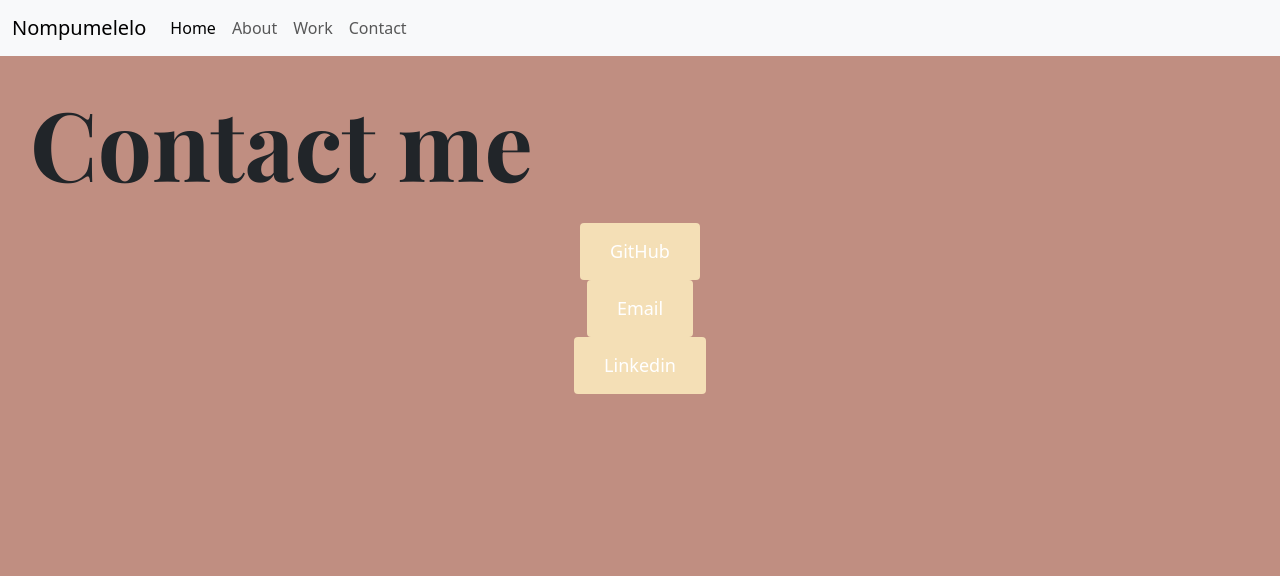
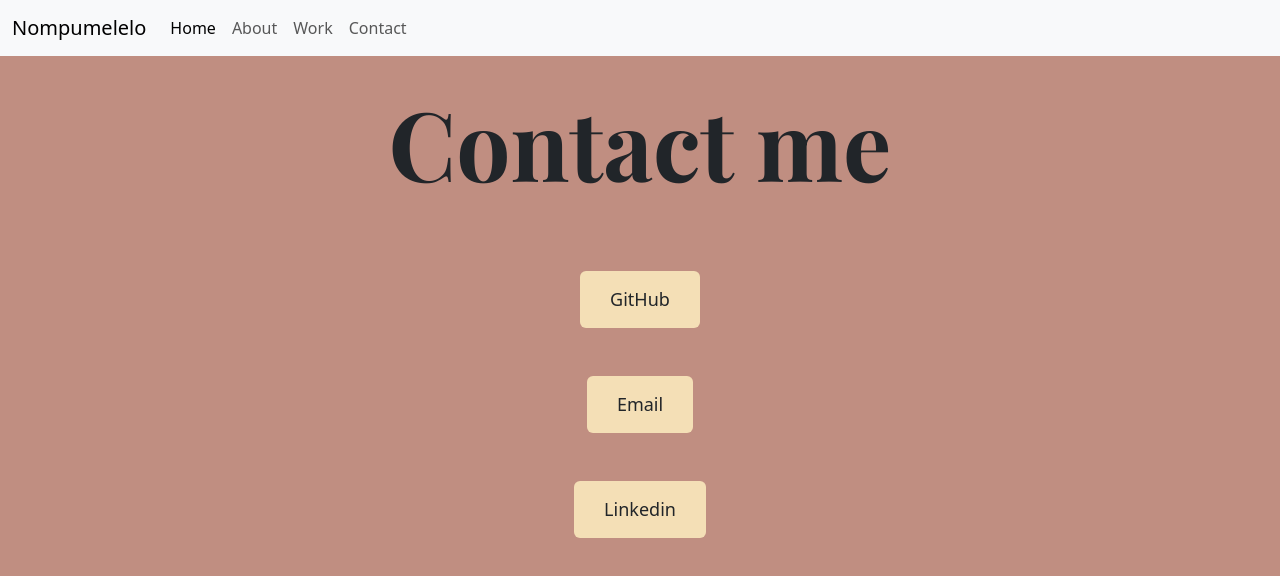
Before and after one commit to Nompumelelo1g/nompumelelo_personal_portfolio, a plain HTML site: page contact.html in a window 1280 px wide. Drawn offline with nearby package versions, Linux system fonts and the light colour scheme.

Commit message:
contact page done

```diff
--- a/contact.html
+++ b/contact.html
@@ -60,17 +60,17 @@
         </div>
       </div>
     </nav>
-    <div class="heading">
+    <div class="heading text-center">
       <h1>Contact me</h1>
     </div>
-    <div class="text-center">
+    <div class="text-center mt-5">
       <div>
-        <a href="https://github.com/Nompumelelo1g" class="btn btn-danger"
+        <a href="https://github.com/Nompumelelo1g" class="btn mb-5 rounded" target="_blank"
           >GitHub</a
         >
       </div>
-      <div><a href="mailto:mlelo337@gmail.com" class="btn btn-danger " title="email link"> Email</a></div>
-      <div><a href="https://www.linkedin.com/in/nompumelelo-ncokwane-a6a46819b/" class="btn btn-danger">Linkedin</a></div>
+      <div><a href="mailto:mlelo337@gmail.com" class="btn mb-5 rounded" target="_blank" title="email link"> Email</a></div>
+      <div><a href="https://www.linkedin.com/in/nompumelelo-ncokwane-a6a46819b/" target="_blank" class="btn rounded">Linkedin</a></div>
     </div>
   </body>
 </html>
```
